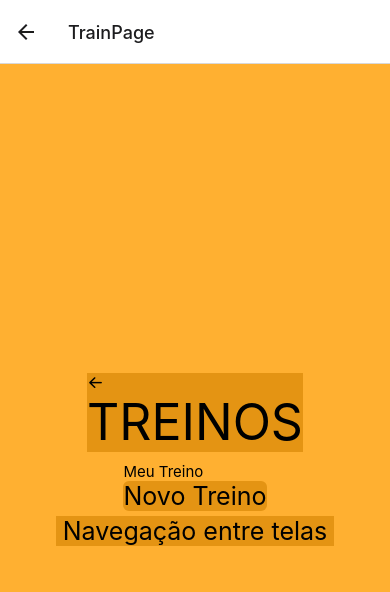
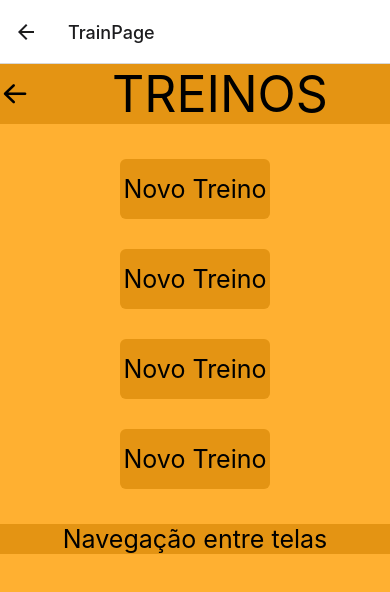
Before and after one commit to JonasFortunatoRosset/TotalForce, a React Native app: screen /TrainPage in a window 390 px wide. Shown: the top 592 px of the page. Built offline with nearby package versions, Linux system fonts and the light colour scheme.

Commit message:
ajustes tela treino

```diff
--- a/package.json
+++ b/package.json
@@ -14,7 +14,8 @@
     "axios": "^1.7.7",
     "expo": "~51.0.28",
     "expo-status-bar": "~1.12.1",
-    "react": "18.2.0",
+    "react": "^18.3.1",
+    "react-dom": "^18.3.1",
     "react-native": "^0.74.5",
     "react-native-gesture-handler": "~2.16.1"
   },
--- a/src/Screens/HomePage.js
+++ b/src/Screens/HomePage.js
@@ -1,9 +1,8 @@
 import React from 'react';
 import { StyleSheet, Text, View, Image, TouchableHighlight} from 'react-native';
 import AntDesign from '@expo/vector-icons/AntDesign';
-import EvilIcons from '@expo/vector-icons/EvilIcons';
 
-import totalforcelogo from './Images/totalforcelogo.png';
+import totalforcelogo from './Images/totalforcelogo.png'
 import dumbel from './Images/dumbel.png';
 import nutricao from './Images/nutricao.png';
 import configuracao from './Images/configuracao.png';
@@ -16,17 +15,16 @@ export function HomePage({navigation}) {
         <Text style={styles.txtheader}>ACADEMIA TOTAL FORCE</Text>
         <AntDesign name="user" size={24} color="#000" />
       </View>
-
       <View style={styles.body}>
-        <View style={styles.line}>
-          <TouchableHighlight onPress={() => navigation.navigate('TrainPage')} underlayColor={'#A6701A'}>
+        <View style={styles.line1}>
+          <TouchableHighlight onPress={() => navigation.navigate('TrainPage')} underlayColor={'#855200'}>
           <View style={styles.box}>
             <Text style={styles.boxText}>Treino</Text>
             <Image source={dumbel} style={styles.boxImageTrain}/>
           </View>
           </TouchableHighlight>
 
-          <TouchableHighlight onPress={() => navigation.navigate('NutricaoPage')} underlayColor={'#A6701A'}>
+          <TouchableHighlight onPress={() => navigation.navigate('NutricaoPage')} underlayColor={'#855200'}>
           <View style={styles.box}>
             <Text style={styles.boxText}>Nutrição</Text>
             <Image source={nutricao} style={styles.boxImageNutricao} />
@@ -34,15 +32,15 @@ export function HomePage({navigation}) {
           </TouchableHighlight>
         </View>
 
-        <View style={styles.line}>
-          <TouchableHighlight onPress={() => navigation.navigate('ConfigPage')} underlayColor={'#A6701A'}>
+        <View style={styles.line2}>
+          <TouchableHighlight onPress={() => navigation.navigate('ConfigPage')} underlayColor={'#855200'}>
           <View style={styles.box}>
             <Text style={styles.boxText}>Configurações</Text>
             <Image source={configuracao} style={styles.boxImageConfig} />
           </View>
           </TouchableHighlight>
 
-          <TouchableHighlight onPress={() => navigation.navigate('PaymentPage')} underlayColor={'#A6701A'}>
+          <TouchableHighlight onPress={() => navigation.navigate('PaymentPage')} underlayColor={'#855200'}>
           <View style={styles.box}>
             <Text style={styles.boxText}>Pagamento</Text>
             <Image source={pagamento} style={styles.boxImagePagamento} />
@@ -50,9 +48,8 @@ export function HomePage({navigation}) {
           </TouchableHighlight>
         </View>
       </View>
-
       <View style={styles.footer}>
-          <Text>TOTALFORCE</Text>
+        <Image style={styles.imgfooter} source={totalforcelogo}/>
       </View>
     </View>
   );
@@ -84,11 +81,20 @@ const styles = StyleSheet.create({
     alignItems: 'center',
     backgroundColor: '#FFB031'
   },
-  line: {
+  line1: {
     flexDirection: 'row',
     justifyContent: 'space-around',
     marginVertical: 30,
     gap: 45,
+
+  },
+  line2: {
+    flexDirection: 'row',
+    justifyContent: 'space-around',
+    marginVertical: 30,
+    gap: 45,
+    marginBottom: '25%'
+
   },
   box: {
     backgroundColor: '#E49413',
@@ -125,4 +131,8 @@ const styles = StyleSheet.create({
     padding: 15,
     alignItems: 'center',
   },
+  imgfooter: {
+    width: 110,
+    height: 50,
+  }
 });
--- a/src/Screens/TrainPage.js
+++ b/src/Screens/TrainPage.js
@@ -1,15 +1,30 @@
-import { StyleSheet, Text, View, TouchableOpacity } from 'react-native';
+import { StyleSheet, Text, View, TouchableOpacity, TouchableHighlight } from 'react-native';
 import AntDesign from '@expo/vector-icons/AntDesign';
 
 export function TrainPage(navigation) {
   return (
     <View style={styles.container}>
       <View style={styles.header}>
-      <AntDesign name="arrowleft" size={17} color="black" onPress={() => navigation.navigate('HomePage') }/>
+        <TouchableHighlight style={styles.seta}  onPress={() => navigation.navigate('HomePage')} >
+          <AntDesign  name="arrowleft" size={30} color="black"/>
+       </TouchableHighlight>
+       <View>
         <Text style={styles.txtheader}>TREINOS</Text>
       </View>
+      </View>
       <View style={styles.body}>
-        <Text style={styles.txttopo}>Meu Treino</Text>
+        <TouchableOpacity style={styles.boxnovotreino}>
+          <Text style={styles.txtnovotreino}>Novo Treino</Text>
+        </TouchableOpacity>
+
+        <TouchableOpacity style={styles.boxnovotreino}>
+          <Text style={styles.txtnovotreino}>Novo Treino</Text>
+        </TouchableOpacity>
+
+        <TouchableOpacity style={styles.boxnovotreino}>
+          <Text style={styles.txtnovotreino}>Novo Treino</Text>
+        </TouchableOpacity>
+
         <TouchableOpacity style={styles.boxnovotreino}>
           <Text style={styles.txtnovotreino}>Novo Treino</Text>
         </TouchableOpacity>
@@ -25,15 +40,18 @@ const styles = StyleSheet.create({
   container: {
     flex: 1,
     backgroundColor: '#FFB031',
-    alignItems: 'center',
-    justifyContent: 'center',
   },
   header: {
-      display: 'flex',
-      justifyContent: 'space-evenly',
-      margin: 10,
-      backgroundColor: '#E49413'
+    display: 'flex',
+    flexDirection: 'row',
+    justifyContent:'flex-start',
+    alignItems: 'center',
+    backgroundColor: '#E49413',
   },
+  seta: {
+    marginRight: 82
+  },
+
   txtheader: {
     fontSize: 50,
     fontFamily: '#',
@@ -41,11 +59,9 @@ const styles = StyleSheet.create({
   body: {
     display: 'flex',
     justifyContent: 'center',
-    marginBottom: 5,
-  },
-  txttopo: {
-    fontSize: 15,
-    fontFamily: '#',
+    alignItems: 'center',
+    margin: 20,
+
   },
   boxnovotreino: {
     borderRadius: 6,
@@ -54,6 +70,9 @@ const styles = StyleSheet.create({
     justifyContent: 'center',
     alignItems: 'center',
     color: '#000',
+    width: 150,
+    height: 60,
+    margin: 15,
   },
   txtnovotreino: {
     fontSize: 25,
```
Also changed, not shown: 1 other file (tests, documents, lock files or other folders).
